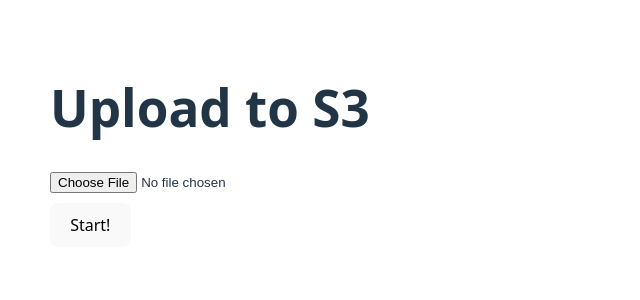
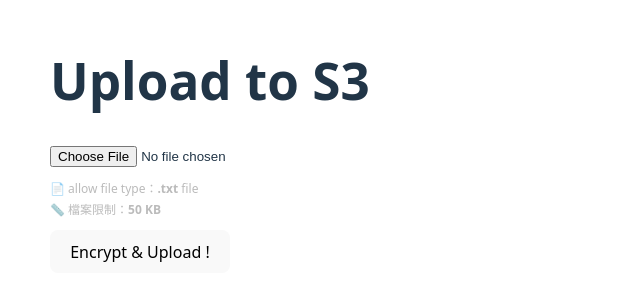
Before and after one commit to tenghuang17/cloud-upload-frontend, a React (Vite) app: page / in a window 1280 px wide. Shown: the part 248-548 px from the top of the page, without its empty margins (0-640 px from the left). Built offline with nearby package versions, Linux system fonts and the light colour scheme.

Commit message:
try naming and file restrict (1st)

```diff
--- a/src/App.jsx
+++ b/src/App.jsx
@@ -4,13 +4,25 @@
 
 function App() {  // 定義的一個元件（component） 函式 = 元件
   const [file, setFile] = useState(null); //呼叫useState後回傳 [狀態變數, 修改它的函式]
-  // file variable : 目前選到的檔案（狀態值）(初始null) setFile自取名 會觸發畫面更新
+  //     file  : current selected file (state) (初始null) setFile自取名 會觸發畫面更新
   const [urlResult, seturlResult] = useState("");
   const [uploadResult, setuploadResult] = useState("");
 
+  function handleFileChange(e) {
+    const file = e.target.files[0]; //file(function scope)跟外面state的file不衝突
+    if (!file) return;
+    // check size
+    const maxSize = 50 * 1024;
+    if (file.size > maxSize) {
+      alert("檔案大小不可超過 50KB");
+      return;
+    }
+    setFile(file);
+  }
+
   async function getSignedUrl(file){
     const res = await fetch(BACKEND_URL, {
-      method: "POST",   // res 代表整個http response
+      method: "POST",   // res : whole http response
       headers: {
         "Content-Type": "application/json"
       },
@@ -28,7 +40,7 @@
     if (!res.ok){
       throw new Error("Failed: " + res.status)
     }
-    return res.json();   //  讀出 http response 的 body and return
+    return res.json();   //  return : http response 的 body
   }
 
 
@@ -38,11 +50,13 @@
       alert("please select the file first");
       return ;
     }
-    const signed = await getSignedUrl(file);     // signed json object  (like dictionary)
+    const signed = await getSignedUrl(file);   //signed: json object  (like dictionary)
     const uploadUrl = signed.presigned_url;
+    const s3_key = signed.key;
     seturlResult(
       `presigned url: ${uploadUrl}\nexpired in: 120 seconds\n`
     );
+    // upload s3
     const putRes = await fetch(uploadUrl, {
       method: "PUT",
       headers: {
@@ -55,18 +69,19 @@
       return;
     }
     setuploadResult(
-      `Upload success!\nS3 Key: ${signed.key}\nPublic URL (if your bucket allows): https://your-bucket.s3.amazonaws.com/${signed.key}`
-    ); // pre 只能顯示字串 不能顯示物件
+      `Upload success!\nS3 Key: ${s3_key}\nPublic URL (if your bucket allows): https://your-bucket.s3.amazonaws.com/${signed.key}`
+    );
+
+    // 通知後端 上傳s3成功
     const notiRes = await fetch(" https://cloud-upload-backend.onrender.com/upload_success", {
       method: "POST",
       headers: { "Content-Type": "application/json" },
       body: JSON.stringify({
-        filename: file.name,     // 或你存到 S3 的 key
-        //key: s3Key,              // 如果有加資料夾就放這裡
+        key: s3_key,               // 存到 S3 的 key
         bucket: "upload-demo-nick"
       })
     })
-    console.log(notiRes)
+    console.log(notiRes.body)
   }
 
 
@@ -75,15 +90,22 @@
       <h1>Upload to S3</h1>
       <input          // a tag ,  a React element
         type="file"   //  HTML:attribute  JSX:prop (property，屬性)
-        onChange={(e) => setFile(e.target.files[0])}
+        accept=".txt"
+        onChange={handleFileChange}
+        //onChange={(e) => setFile(e.target.files[0])}
         //   選檔 ->onChange 觸發 ->React捕捉change事件 ->React呼叫箭頭函式
         //   e:event object整個事件 被作為參數送進函式 -> 執行函式   沒有e=沒參數
       />
+      <div style={{ marginTop: "10px", color: "#bbb", fontSize: "0.9rem" }}>
+        <small>📄 allow file type：<strong>.txt</strong> file</small><br />
+        <small>📏 檔案限制：<strong>50 KB</strong></small>
+      </div>
+
       <button
         style={{ display: "block", marginTop: "10px" }}
         onClick={handleUpload}
       >
-        Start!
+        Encrypt & Upload !
       </button>
       <pre>{urlResult}</pre>
       <pre>{uploadResult}</pre>
```
